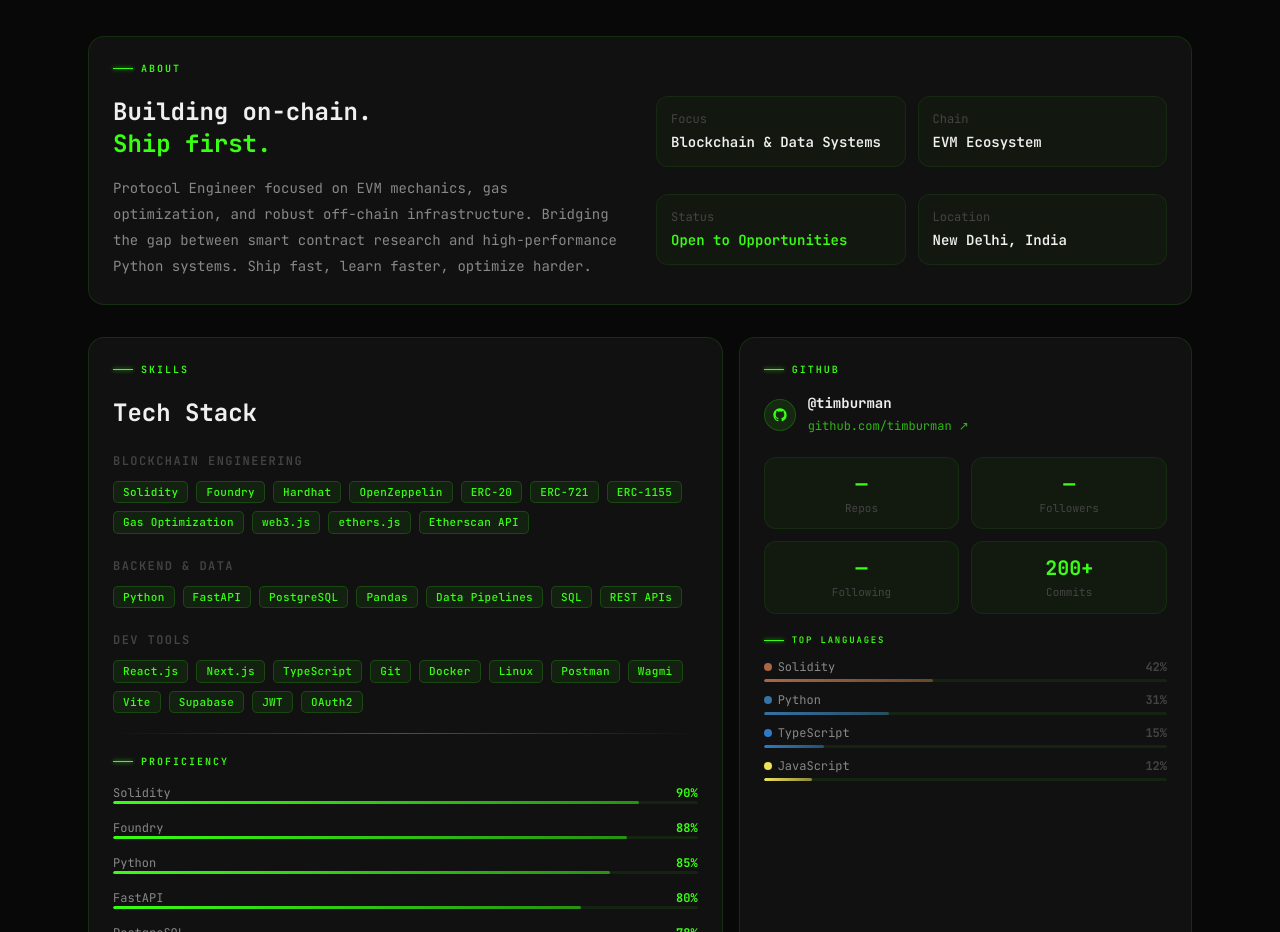
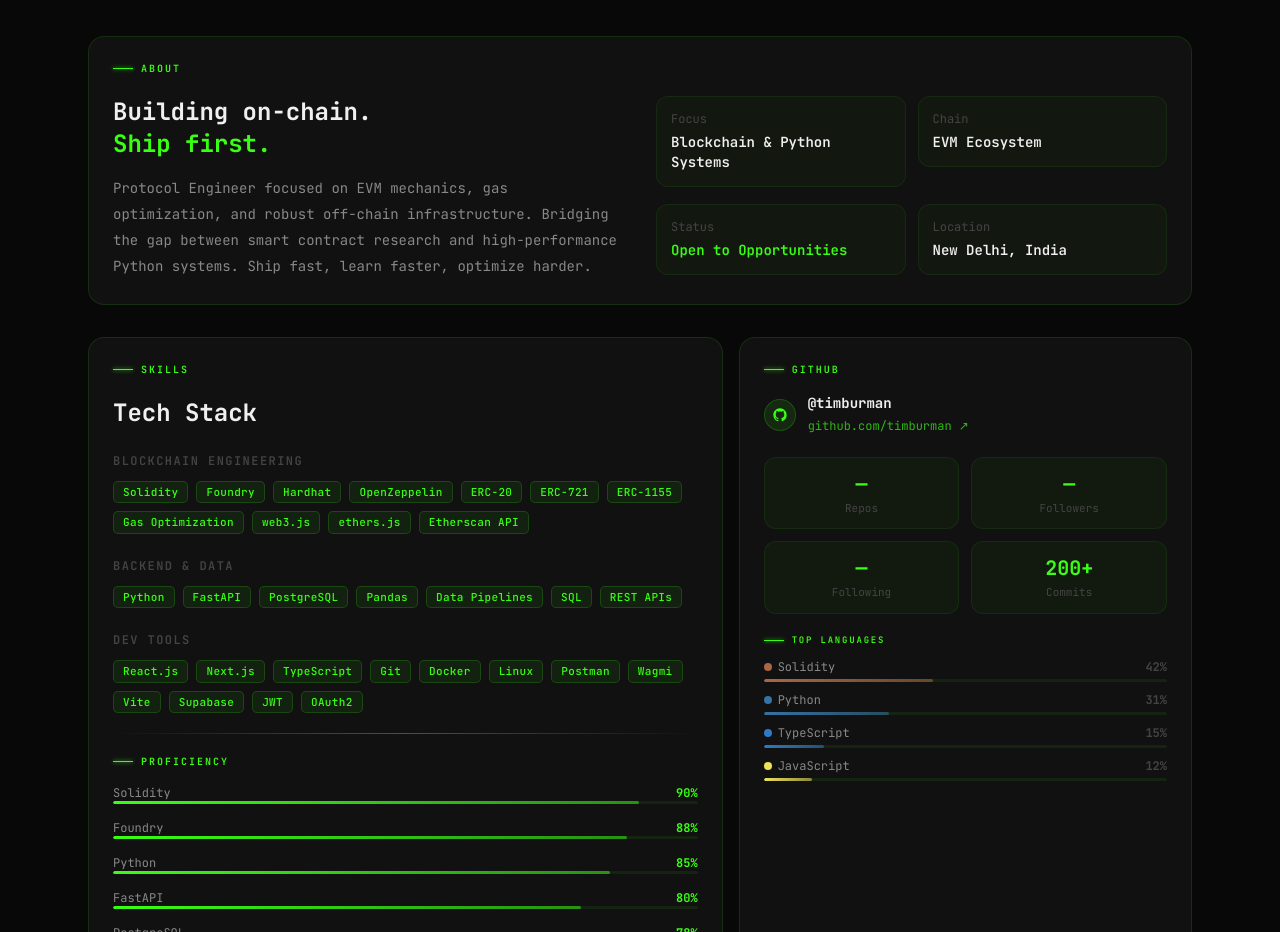
Before and after one commit to timburman/portfolio, a Next.js app: page / in a window 1280 px wide. Shown: the part 780-1712 px from the top of the page. Built offline with nearby package versions, Linux system fonts and the light colour scheme; no server answers.

Commit message:
style: update focus highlights in About section

```diff
--- a/src/components/About.tsx
+++ b/src/components/About.tsx
@@ -5,7 +5,7 @@ import { motion, useInView } from "framer-motion";
 import { personalInfo } from "@/data/portfolio";
 
 const highlights = [
-  { label: "Focus", value: "Blockchain & Data Systems" },
+  { label: "Focus", value: "Blockchain & Python Systems" },
   { label: "Chain", value: "EVM Ecosystem" },
   { label: "Status", value: "Open to Opportunities" },
   { label: "Location", value: "New Delhi, India" },
```
